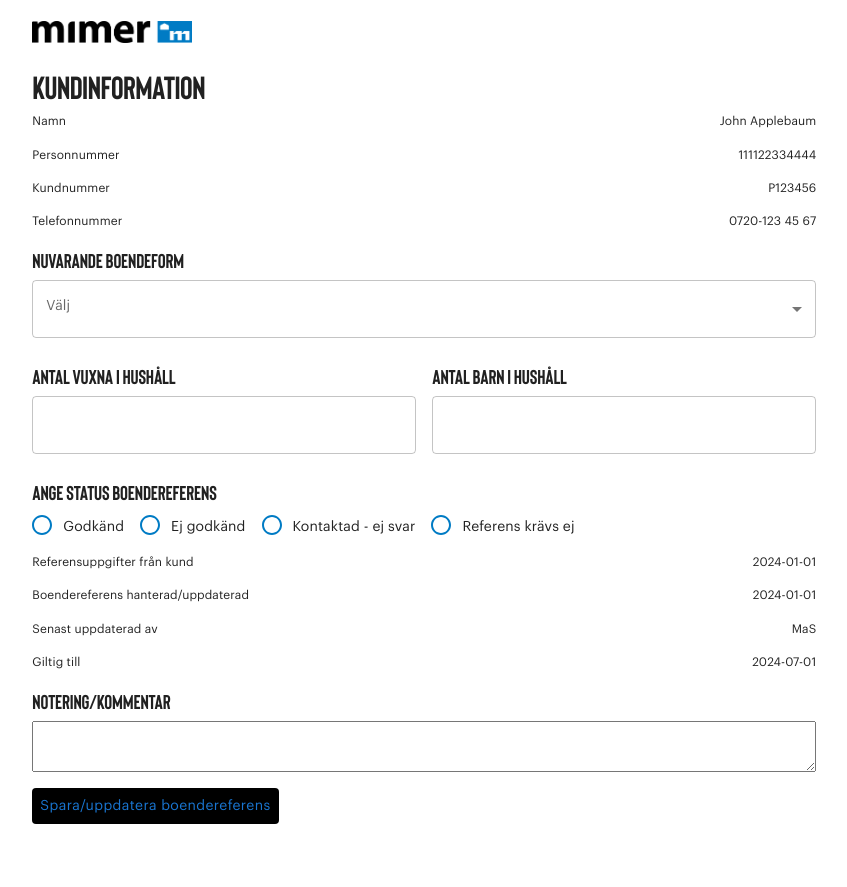
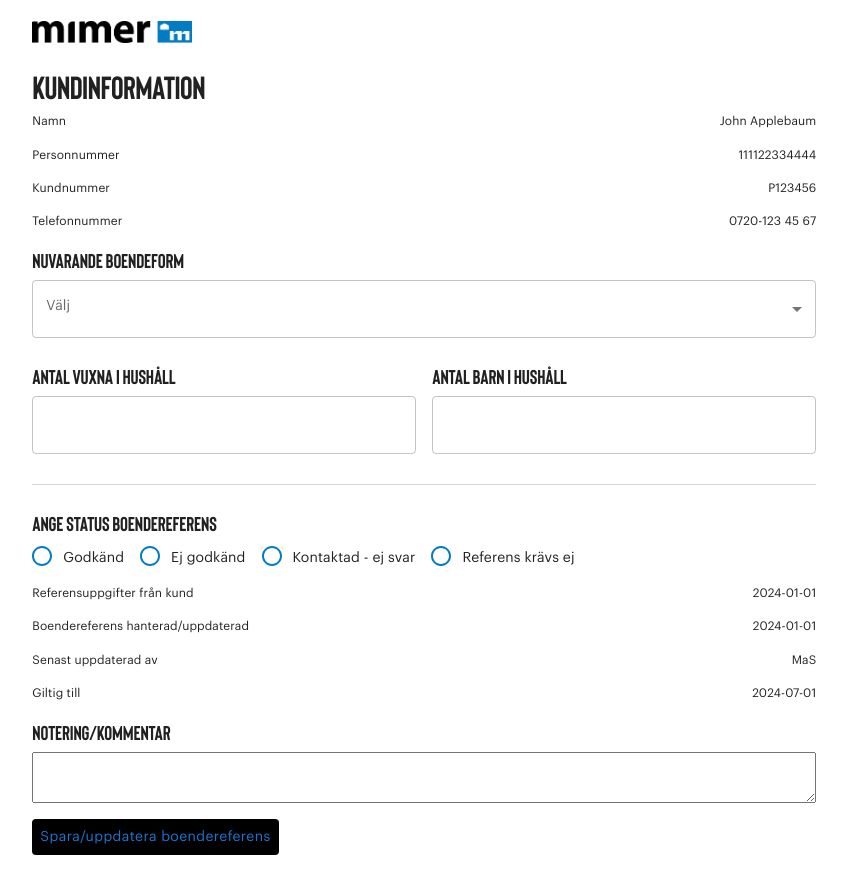
Before and after one commit to Bostads-AB-Mimer/onecore-internal-portal, a React (Vite) app in the folder packages/frontend/: page /bostader in a window 1280 px wide. Shown: the whole page, without its empty margins (21-868 px from the left). Before the commit the page ends 856 px from the top, so only its background shows below. Built offline with nearby package versions, Linux system fonts and the light colour scheme; no server answers; what onecore-types would draw is missing.

Commit message:
fix: wrap Divider in Grid for proper layout on Residences page

```diff
--- a/packages/frontend/src/pages/Residences/Residences.tsx
+++ b/packages/frontend/src/pages/Residences/Residences.tsx
@@ -5,6 +5,7 @@ import {
   Divider,
   FormControl,
   FormControlLabel,
+  FormHelperText,
   Grid,
   InputLabel,
   MenuItem,
@@ -82,7 +83,9 @@ const ResidencesPage: React.FC = () => {
           </FormControl>
         </Grid>
 
-        <Divider />
+        <Grid item xs={12}>
+          <Divider />
+        </Grid>
 
         <Grid item xs={12}>
           <Typography variant="h2">Ange status boendereferens</Typography>
```
